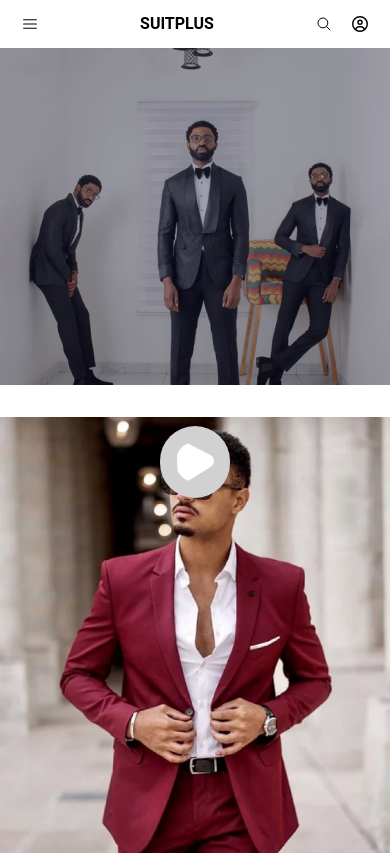
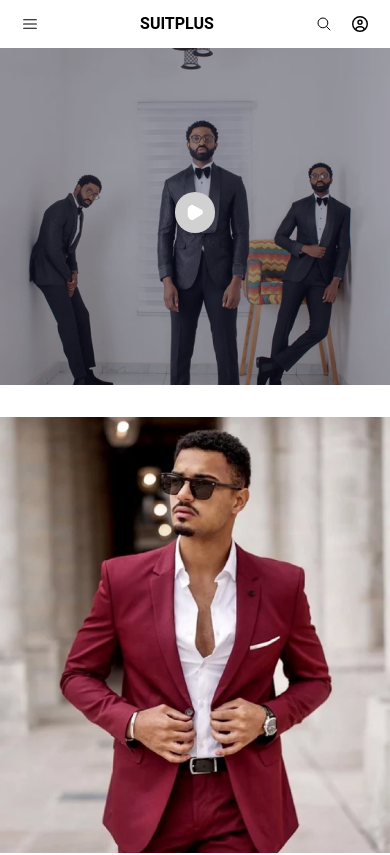
Before and after one commit to Stanley-enumahh/SUIT-PLUS, a React (Vite) app: page / in a window 390 px wide. Shown: the top 855 px of the page. Built offline with nearby package versions, Linux system fonts and the light colour scheme.

Commit message:
sign up page

```diff
--- a/src/components/Hero.jsx
+++ b/src/components/Hero.jsx
@@ -4,13 +4,12 @@ import HomeBgImageMobile from "../assets/image 19.png";
 import playIcon from "../assets/Polygon 1.png";
 const HomeBg = () => {
   return (
-    <div className="w-full md:h-full h-[65%]">
-      <div className="absolute w-full h-full flex justify-center items-center">
-        <img
-          className="p-4 rounded-full bg-[#D1D1D1] w-[70px]"
-          src={playIcon}
-        />
-      </div>
+    <div className="w-full flex justify-center items-center flex-col md:h-full h-[65%]">
+      <img
+        className="p-3 md:p-5 rounded-full bg-[#D1D1D1] absolute w-[40px] md:w-[70px]"
+        src={playIcon}
+      />
+
       <img
         className="object-cover w-full h-full md:flex hidden"
         src={HomeBgImage}
--- a/src/pages/createAccountPage.jsx
+++ b/src/pages/createAccountPage.jsx
@@ -4,7 +4,7 @@ export default function CreateAccount() {
   return (
     <div className="flex w-full h-screen justify-center items-center">
       <Navbar />
-      <div className=" flex h-[70%] flex-col gap-5 w-[35%] bg-blue-50 px-12 py-8">
+      <div className=" flex h-[70%] flex-col gap-5 w-[90%] md:w-[35%] bg-blue-50 md:px-12 px-5 md:py-8 py-5 justify-center md:justify-start ">
         <h2 className="font-bold text-lg">Sign Up</h2>
         <div className="flex flex-col gap-7">
           <div className="flex flex-col gap-1">
--- a/src/pages/loginPage.jsx
+++ b/src/pages/loginPage.jsx
@@ -4,7 +4,7 @@ export default function Login() {
   return (
     <div className="flex w-full h-screen justify-center items-center">
       <Navbar />
-      <div className=" flex h-[70%] flex-col gap-5 w-[35%] bg-blue-50 px-12 py-8">
+      <div className=" flex h-[70%] flex-col gap-5 w-[90%] md:w-[35%] bg-blue-50 md:px-12 px-5 md:py-8 py-5 justify-center md:justify-start">
         <h2 className="font-bold text-lg">Account Login</h2>
         <div className="flex flex-col gap-7">
           <div className="flex flex-col gap-1">
```
